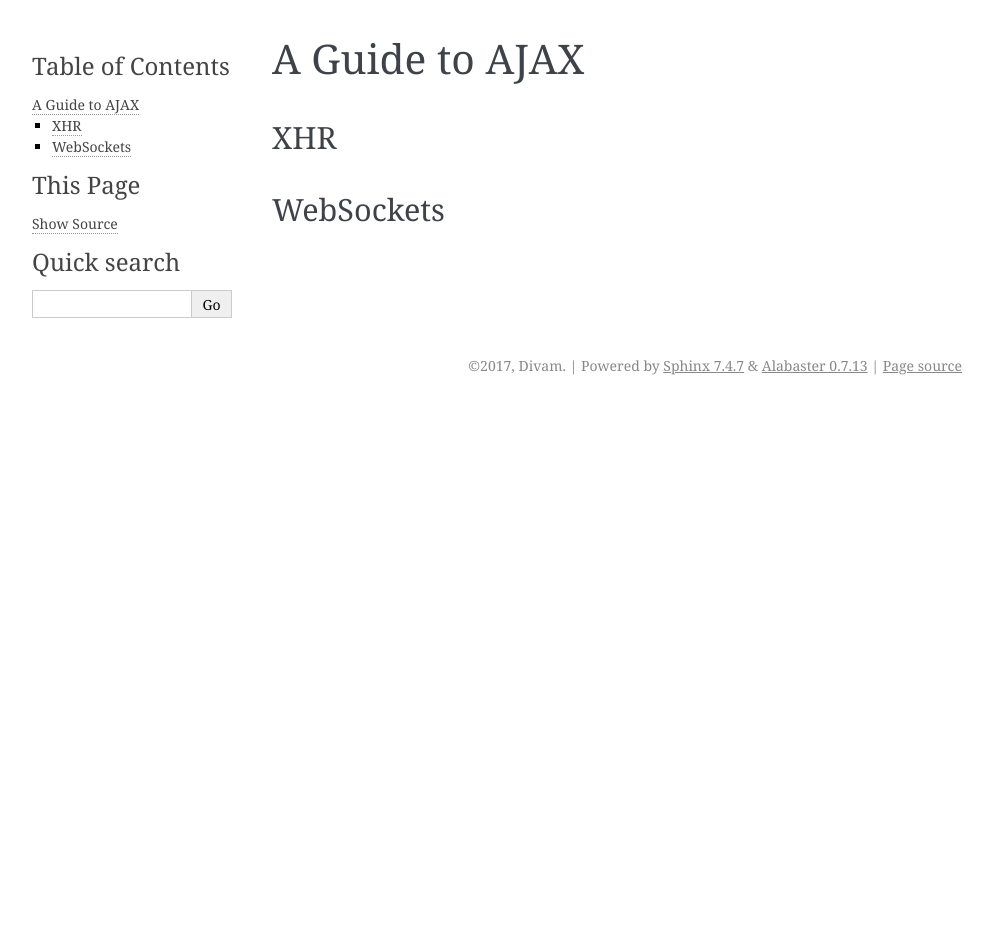
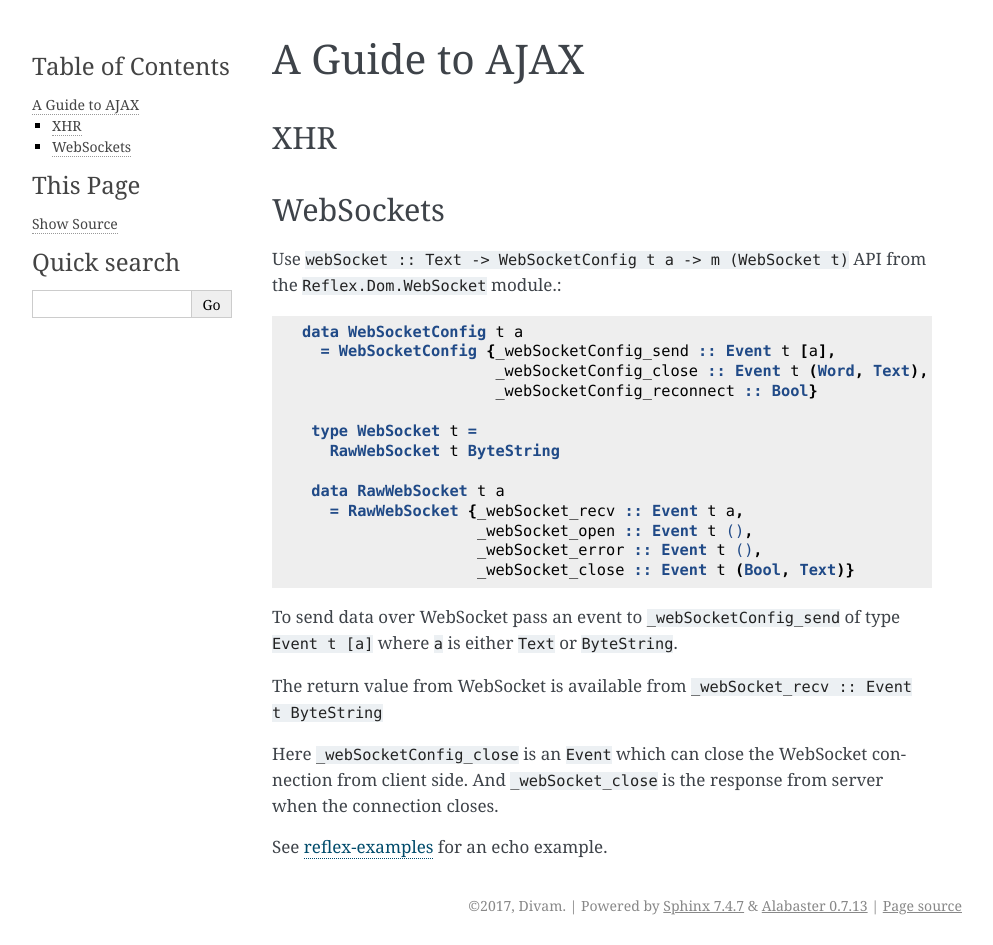
Before and after one commit to reflex-frp/reflex-platform, a Sphinx documentation site: the page built from reflex-frp.org/doc/guide_to_ajax.rst, in a window 1280 px wide. Shown: the whole page, without its empty margins (148-1141 px from the left). Built offline with Sphinx 7.4.7, drawn with Linux system fonts in a browser that asks for light colours; before the commit the page ends 900 px from its top, so only the background shows below that.

Commit message:
add websocket content

```diff
--- a/reflex-frp.org/doc/guide_to_ajax.rst
+++ b/reflex-frp.org/doc/guide_to_ajax.rst
@@ -10,6 +10,34 @@ XHR
 WebSockets
 ~~~~~~~~~~
 
+Use ``webSocket :: Text -> WebSocketConfig t a -> m (WebSocket t)`` API from the
+``Reflex.Dom.WebSocket`` module.::
+
+ data WebSocketConfig t a
+   = WebSocketConfig {_webSocketConfig_send :: Event t [a],
+                      _webSocketConfig_close :: Event t (Word, Text),
+                      _webSocketConfig_reconnect :: Bool}
+
+  type WebSocket t =
+    RawWebSocket t ByteString
+
+  data RawWebSocket t a
+    = RawWebSocket {_webSocket_recv :: Event t a,
+                    _webSocket_open :: Event t (),
+                    _webSocket_error :: Event t (),
+                    _webSocket_close :: Event t (Bool, Text)}
+
+To send data over WebSocket pass an event to ``_webSocketConfig_send`` of type
+``Event t [a]`` where ``a`` is either ``Text`` or ``ByteString``.
+
+The return value from WebSocket is available from ``_webSocket_recv :: Event t ByteString``
+
+Here ``_webSocketConfig_close`` is an ``Event`` which can close the WebSocket connection
+from client side. And ``_webSocket_close`` is the response from server when the
+connection closes.
+
+See `reflex-examples <https://github.com/reflex-frp/reflex-examples/blob/master/websocket-echo/src/Main.hs>`_ for an echo example.
+
 
 ..
   I used a very similar architecture with Reflex with HSnippet, and it's
```
